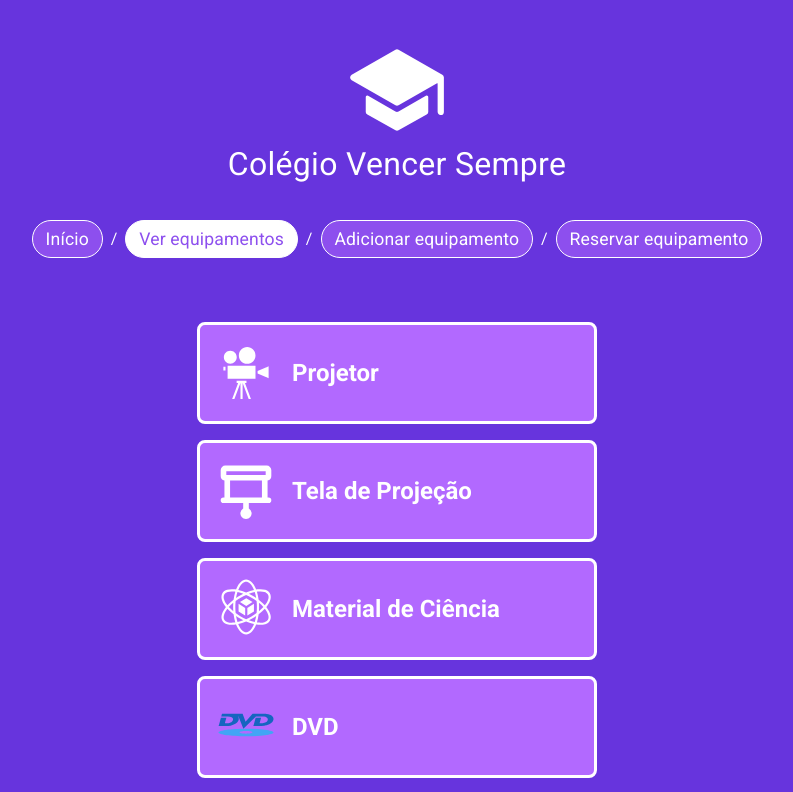
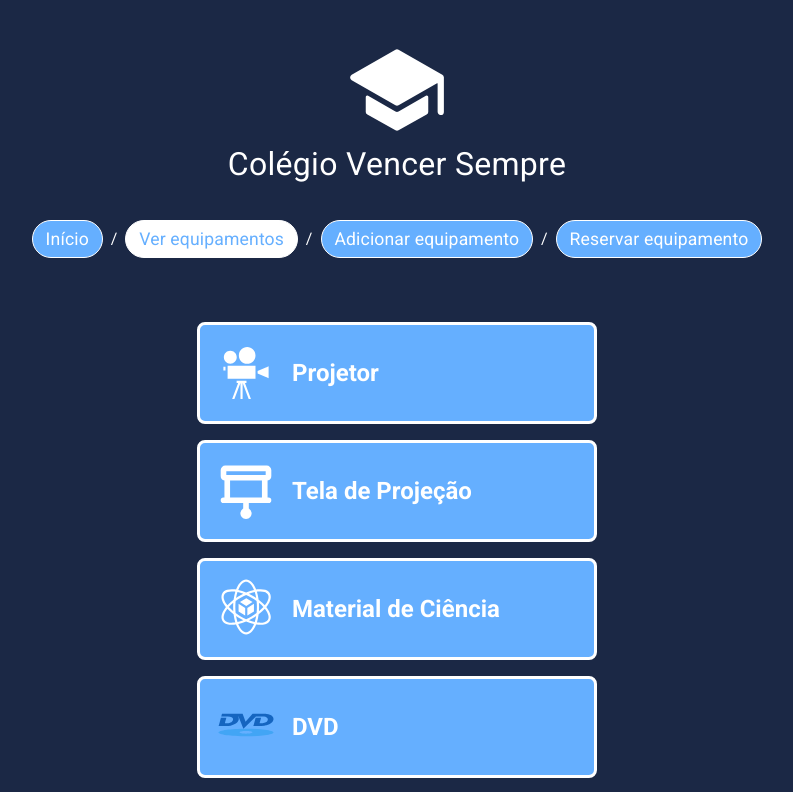
Before and after one commit to Allisson100/pimCincoUnip, a React (Vite) app: page /showEquipments in a window 1280 px wide. Shown: the top 792 px of the page, without its empty margins (243-1036 px from the left). Built offline with nearby package versions, Linux system fonts and the light colour scheme.

Commit message:
fix: changeStyle

```diff
--- a/src/components/ButtonCard/index.jsx
+++ b/src/components/ButtonCard/index.jsx
@@ -17,12 +17,12 @@ const ButtonCard = ({ children, icon, to }) => {
         gap="1rem"
         sx={{
           border: "2px solid white",
-          backgroundColor: theme.dark.colors.palette.purple.lavender,
+          backgroundColor: theme.dark.colors.palette.blue.five,
           transition: "0.2s",
           cursor: "pointer",
 
           "&:hover": {
-            backgroundColor: theme.dark.colors.palette.purple.veronica,
+            backgroundColor: theme.dark.colors.palette.blue.four,
           },
         }}
       >
--- a/src/components/EquipmentCard/index.jsx
+++ b/src/components/EquipmentCard/index.jsx
@@ -15,12 +15,12 @@ const EquipmentCard = ({ equipment }) => {
       border="3px solid white"
       borderRadius={2}
       color="white"
-      bgcolor={theme.dark.colors.palette.purple.lavender}
+      bgcolor={theme.dark.colors.palette.blue.five}
       width={isMobile ? "100%" : "25rem"}
       flexWrap="wrap"
       sx={{
         "&:hover": {
-          backgroundColor: theme.dark.colors.palette.purple.veronica,
+          backgroundColor: theme.dark.colors.palette.blue.four,
         },
       }}
     >
--- a/src/components/Menu/index.jsx
+++ b/src/components/Menu/index.jsx
@@ -29,14 +29,14 @@ const LinkMenu = ({ children, to }) => {
       to={to}
       $color={
         selected
-          ? theme.dark.colors.palette.purple.veronica
+          ? theme.dark.colors.palette.blue.five
           : theme.dark.colors.defaultMain
       }
-      $bgColorHover={!selected && theme.dark.colors.palette.purple.blueViolet}
+      $bgColorHover={!selected && theme.dark.colors.palette.blue.two}
       $bgColor={
         selected
           ? theme.dark.colors.defaultMain
-          : theme.dark.colors.palette.purple.veronica
+          : theme.dark.colors.palette.blue.five
       }
       $selected={selected}
     >
--- a/src/styles/GlobalStyles.jsx
+++ b/src/styles/GlobalStyles.jsx
@@ -15,7 +15,7 @@ export default createGlobalStyle`
 
     body {
         background-color: ${(props) =>
-          props.theme.dark.colors.palette.purple.eletricIndigo};
+          props.theme.dark.colors.palette.blue.one};
         font-family: ${(props) => props.theme.dark.fonts.primary};
     }
 `;
--- a/src/styles/Theme.js
+++ b/src/styles/Theme.js
@@ -7,11 +7,18 @@ export const theme = {
       defaultSecundary: "#000000",
       palette: {
         purple: {
-          eletricIndigo: "#6734dd",
-          blueViolet: "#7a42e6",
-          veronica: "#8d4fee",
-          amethyst: "#a05cf7",
-          lavender: "#b269ff",
+          one: "#6734dd",
+          two: "#7a42e6",
+          three: "#8d4fee",
+          four: "#a05cf7",
+          five: "#b269ff",
+        },
+        blue: {
+          one: "#1B2845",
+          two: "#274060",
+          three: "#335C81",
+          four: "#5899E2",
+          five: "#65AFFF",
         },
       },
     },
```
